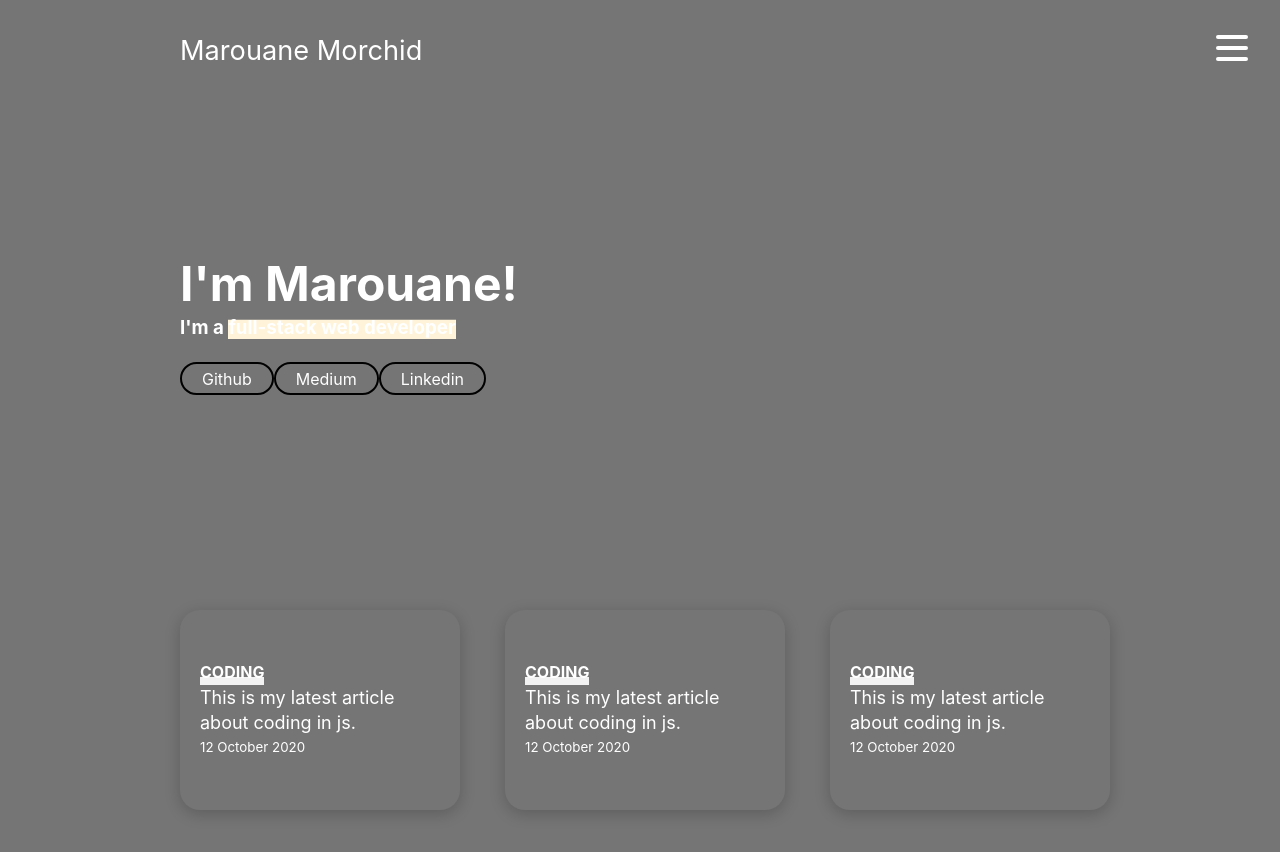
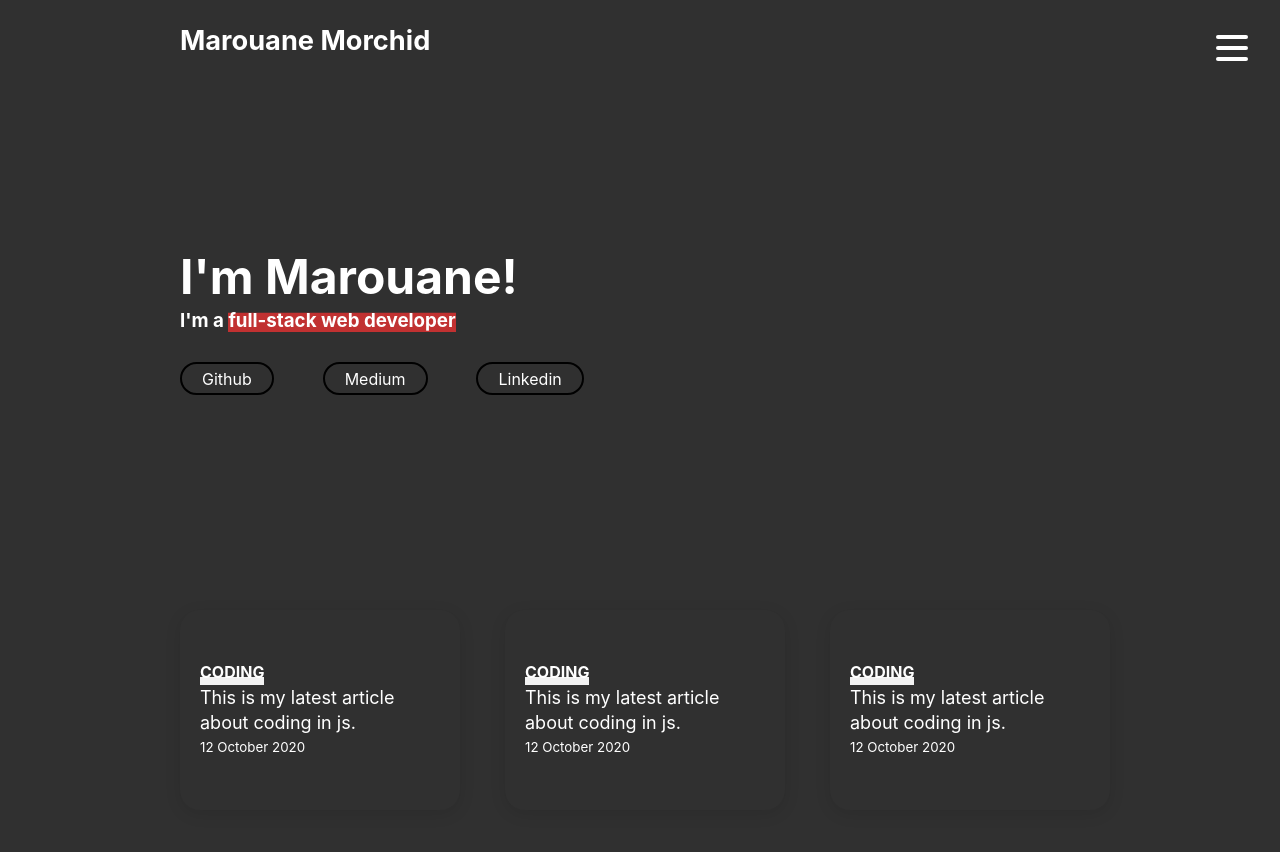
Before and after one commit to MarouaneMORCHID/react-folio, a React (Create React App) app: page / in a window 1280 px wide. Shown: the top 852 px of the page. Built offline with nearby package versions, Linux system fonts and the light colour scheme.

Commit message:
Theme switch :tada:

```diff
--- a/src/App.js
+++ b/src/App.js
@@ -10,14 +10,14 @@ import { useOnClickOutside } from "./styles/hooks";
 const darkTheme = {
   primaryDark: "#202020",
   primaryLight: "#ffffff",
-  primaryHover: "red",
+  primaryHover: "rgba(255,50,50,0.7)",
   mobile: "1366px",
 };
 
 const lightTheme = {
   primaryDark: "#ffffff",
-  primaryLight: "#757575",
-  primaryHover: "#555555",
+  primaryLight: "#303030",
+  primaryHover: "rgba(255,50,50,0.7)",
   mobile: "1366px",
 };
 
@@ -27,29 +27,34 @@ const NavContainer = styled.div`
 
 function App() {
   const [open, setOpen] = useState(false);
-  const [theme, setTheme] = useState("light");
+  const [theme, setTheme] = useState("Light");
   const node = useRef();
 
   useOnClickOutside(node, () => setOpen(false));
 
   const toggleTheme = () => {
-    if (theme === "light") {
-      setTheme("dark");
+    if (theme === "Light") {
+      setTheme("Dark");
     } else {
-      setTheme("light");
+      setTheme("Light");
     }
   };
 
   return (
-    <ThemeProvider theme={theme === "light" ? lightTheme : darkTheme}>
+    <ThemeProvider theme={theme === "Light" ? lightTheme : darkTheme}>
       <>
         <StyledDimmer open={open} />
         <NavContainer ref={node}>
-          {/*<button onClick={toggleTheme}>Toggle theme</button>
+          {/*
           <Logo />
           <Burger open={open} setOpen={setOpen} />
           <Menu open={open} setOpen={setOpen} />*/}
-          <Navbar open={open} setOpen={setOpen} />
+          <Navbar
+            open={open}
+            setOpen={setOpen}
+            toggleTheme={toggleTheme}
+            currentTheme={theme}
+          />
         </NavContainer>
         <GlobalStyles open={open} />
         <div className="body">
--- a/src/components/Articles/Article.styled.js
+++ b/src/components/Articles/Article.styled.js
@@ -8,11 +8,11 @@ export const StyledArticle = styled.a`
   flex-direction: column;
   padding: 10px 20px 10px;
   border-radius: 20px;
-  box-shadow: 0 4px 16px 0 rgba(0, 0, 0, 0.2);
+  box-shadow: 0 4px 16px 0 rgba(0, 0, 0, 0.1);
   min-width: 280px;
   max-width: 280px;
   margin-left: 10px;
-  transition: 0.3s;
+  transition: 0.3s ease-in-out;
   color: ${({ theme }) => theme.primaryDark};
 
   &:hover {
@@ -21,12 +21,11 @@ export const StyledArticle = styled.a`
   }
 `;
 export const ArticleTitle = styled.h4`
-  transition: all 0.3s ease-in-out ;
+  transition: all 0.3s ease-in-out;
   box-shadow: rgb(242, 242, 242) 0px -0.5rem 0px inset;
-${StyledArticle}:hover & {
-  box-shadow: rgb(255, 244, 217) 0px -1.2rem 0px inset;
-}
- x
+  ${StyledArticle}:hover & {
+    box-shadow: rgb(255, 244, 217) 0px -1.2rem 0px inset;
+  }
 `;
 export const ArticleContent = styled.div`
   font-size: 18px;
--- a/src/components/Landing/Landing.styled.js
+++ b/src/components/Landing/Landing.styled.js
@@ -28,17 +28,28 @@ export const Subtitle = styled.h3`
 `;
 
 export const Span = styled.span`
-  box-shadow: rgb(255, 244, 217) 0px -1.2rem 0px inset;
+  box-shadow: ${({ theme }) => theme.primaryHover} 0px -1.2rem 0px inset;
 `;
 
 export const StyledSocials = styled.div`
   padding-top: 30px;
-  display: block;
-  justify-content: center;
-  align-items: flex-start;
+  width: 40ch;
+  display: flex;
+  justify-content: space-between;
+  align-items: center;
+
   a {
+    color: ${({ theme }) => theme.primaryDark};
     border: 2px solid black;
     border-radius: 30px;
     padding: 0.3rem 1.25rem;
+    box-shadow: 0 4px 1px;
+
+    transition: all 0.3s ease-in-out;
+    box-shadow: ${({ theme }) => theme.primaryDark} 0px 0px 0px inset;
+    &:hover {
+      box-shadow: ${({ theme }) => theme.primaryDark} 6.5rem 0px 5px inset;
+      color: ${({ theme }) => theme.primaryLight};
+    }
   }
 `;
--- a/src/components/Navbar/Navbar.js
+++ b/src/components/Navbar/Navbar.js
@@ -1,10 +1,10 @@
 import React from "react";
 import { StyledBurger, StyledNavbar } from "./Navbar.styled";
 
-const Navbar = ({ open, setOpen }) => {
+const Navbar = ({ open, setOpen, toggleTheme, currentTheme }) => {
   return (
     <StyledNavbar open={open}>
-      <div className="logo">Marouane Morchid</div>
+      <h1 className="logo">Marouane Morchid</h1>
       <ul className="nav-links">
         <li>
           <a href="#articles" onClick={() => setOpen(false)}>
@@ -26,6 +26,9 @@ const Navbar = ({ open, setOpen }) => {
             Contact
           </a>
         </li>
+        <li>
+          <button onClick={toggleTheme}>{currentTheme}</button>
+        </li>
       </ul>
       <StyledBurger onClick={() => setOpen(!open)} open={open}>
         <div></div>
--- a/src/components/Navbar/Navbar.styled.js
+++ b/src/components/Navbar/Navbar.styled.js
@@ -15,7 +15,6 @@ export const StyledNavbar = styled.nav`
   .logo {
     font-size: 1.7rem;
     background-color: transparent;
-    padding-top: 20px;
     z-index: 11;
     cursor: pointer;
   }
@@ -27,6 +26,19 @@ export const StyledNavbar = styled.nav`
     justify-content: space-around;
     align-items: center;
     z-index: 10;
+    button {
+      color: ${({ theme }) => theme.primaryDark};
+      border: 2px solid black;
+      border-radius: 30px;
+      padding: 0.3rem 1.25rem;
+      box-shadow: 0 4px 1px;
+      cursor: pointer;
+      transition: all 0.3s ease-in-out;
+      box-shadow: ${({ theme }) => theme.primaryLight} 0px 0px 0px inset;
+      &:hover {
+        box-shadow: ${({ theme }) => theme.primaryDark} 0.5rem 0px 0px inset;
+      }
+    }
 
     a:after {
       content: ""; /* This is necessary for the pseudo element to work. */
```
